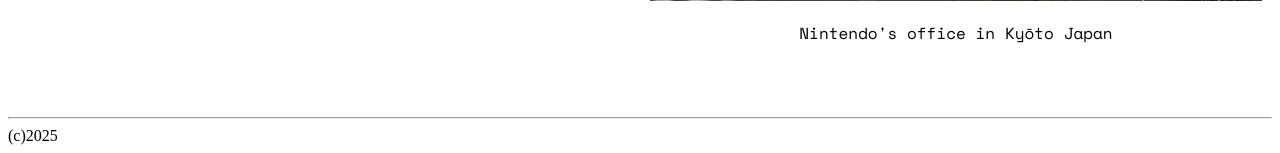
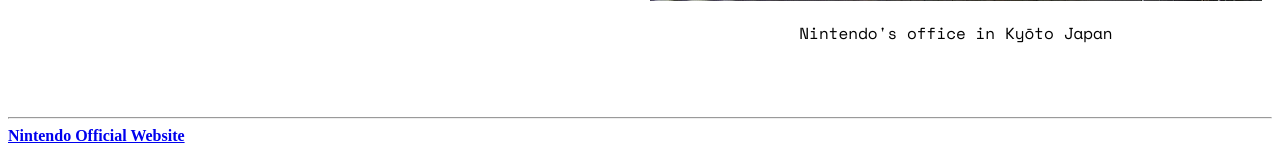
Before and after one commit to 22197/yr12db_webproject, a Flask app: page / in a window 1280 px wide. Shown: the part 691-844 px from the top of the page. Run offline with Flask 3, Linux system fonts and the light colour scheme; some web fonts are replaced.

Commit message:
create footer page

```diff
--- a/static/style.css
+++ b/static/style.css
@@ -99,3 +99,7 @@ header{
     text-align: center;
     box-sizing :border-box;
 }
+
+
+
+/* _footer.html*/
--- /dev/null
+++ b/templates/_footer.html
@@ -0,0 +1,5 @@
+<nav>
+    <b><a href="https://www.nintendo.com/us/?srsltid=AfmBOopLaJ7clPdxw2M62PAfvFSFyXiFscxMJydsQbp2UOCiuAYi5964"
+    target="_blank">Nintendo Official Website</a></b>
+
+</nav>
--- a/templates/layout.html
+++ b/templates/layout.html
@@ -14,6 +14,6 @@
     <main>
         {% block content %}{% endblock %}
     </main>
-    <footer>(c)2025</footer>
+    <footer>{% include "_footer.html" %}</footer>
 </body>
 </html>
```
